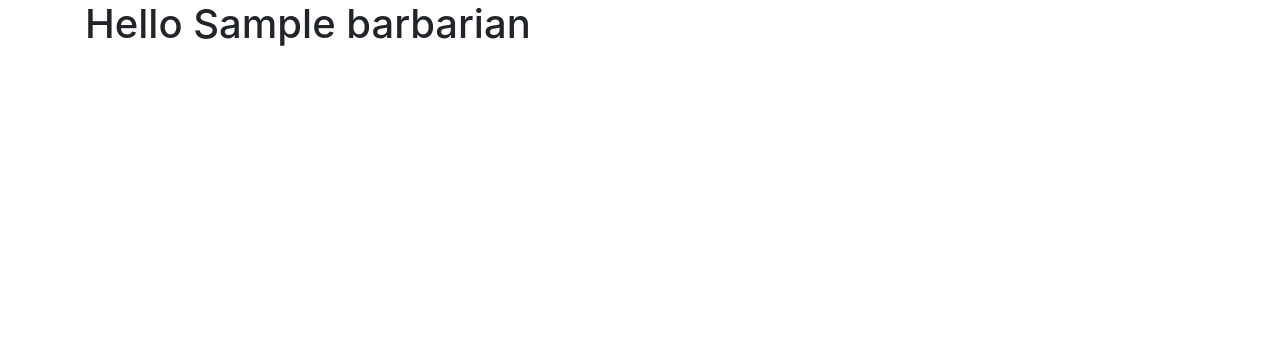
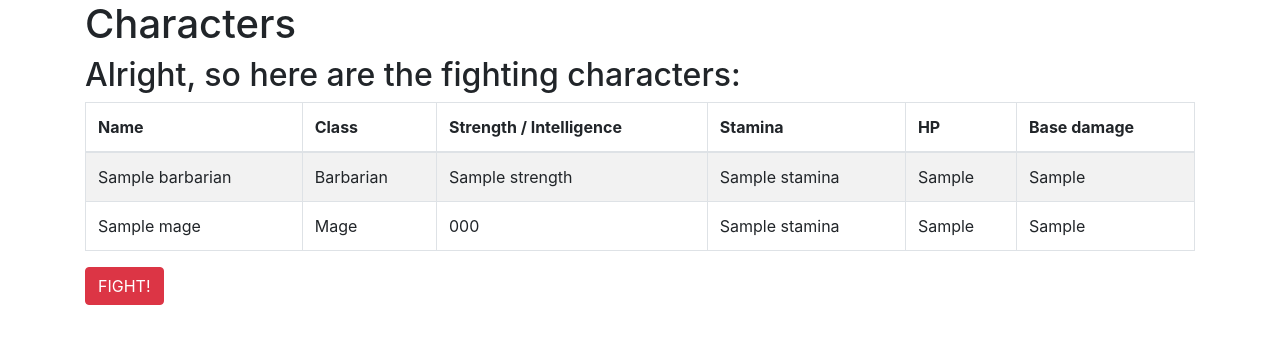
Before and after one commit to archiezgg/flaskFight, a Flask app: template templates/characters.html in a window 1280 px wide. Shown: the top 344 px of the page. Run offline with Flask 2, Linux system fonts and the light colour scheme; the template is opened without the code that fills it: most values are stand-ins (such as "Sample title", 1, 10 or a date in 2020); some libraries are stand-ins or nearby versions.

Commit message:
feat(characters.html): add feature to list the fighting characters with all their stats

```diff
--- a/app.py
+++ b/app.py
@@ -18,7 +18,7 @@ def create_characters():
         barb_char = Barbarian(barbarian_name)
         mage_char = Mage(mage_name)
 
-    return render_template('characters.html', barbarian = barb_char)
+    return render_template('characters.html', barbarian = barb_char, mage = mage_char)
 
 
 if __name__ == '__main__':
--- a/templates/characters.html
+++ b/templates/characters.html
@@ -1,5 +1,37 @@
 {% extends 'layout.html' %}
 
 {% block body %}
-  <h1>Hello {{barbarian.name}}</h1>
+  <h1>Characters</h1>
+  <h2>Alright, so here are the fighting characters:</h2>
+  <table class="table table-striped table-bordered table-condensed">
+    <thead>
+      <th>Name</th>
+      <th>Class</th>
+      <th>Strength / Intelligence</th>
+      <th>Stamina</th>
+      <th>HP</th>
+      <th>Base damage</th>
+    </thead>
+    <tbody>
+        <tr>
+          <td>{{barbarian.name}}</td>
+          <td>Barbarian</td>
+          <td>{{barbarian.strength}}</td>
+          <td>{{barbarian.stamina}}</td>
+          <td>{{barbarian.health_point}}</td>
+          <td>{{barbarian.base_damage}}</td>
+        </tr>
+        <tr>
+          <td>{{mage.name}}</td>
+          <td>Mage</td>
+          <td>{{mage.intelligence}}</td>
+          <td>{{mage.stamina}}</td>
+          <td>{{mage.health_point}}</td>
+          <td>{{mage.base_damage}}</td>
+        </tr>
+    </tbody>
+  </table>
+  <form action="/arena" method="get">
+    <button type="button" class="btn btn-danger">FIGHT!</button>
+  </form>
 {% endblock %}
```
